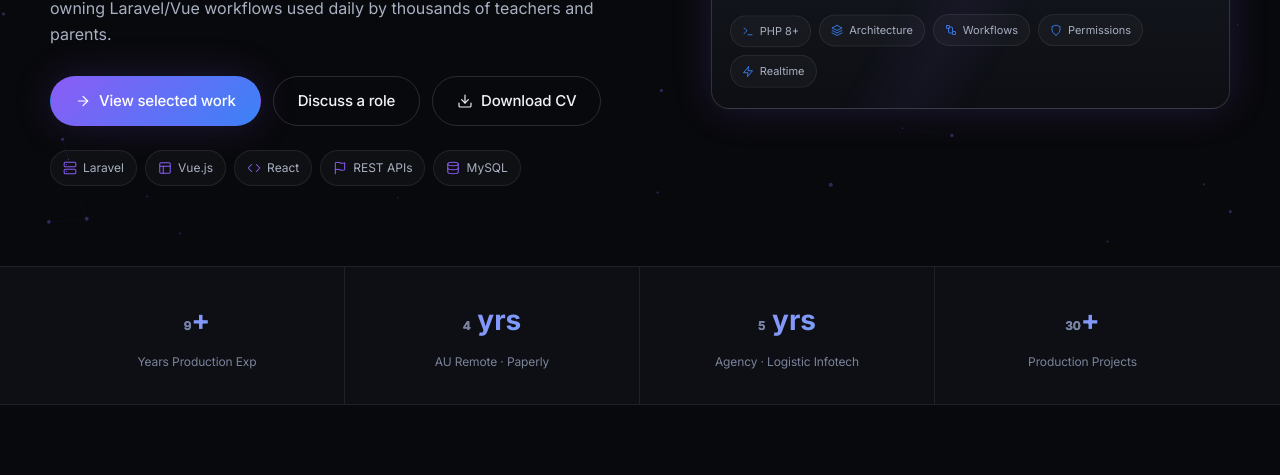
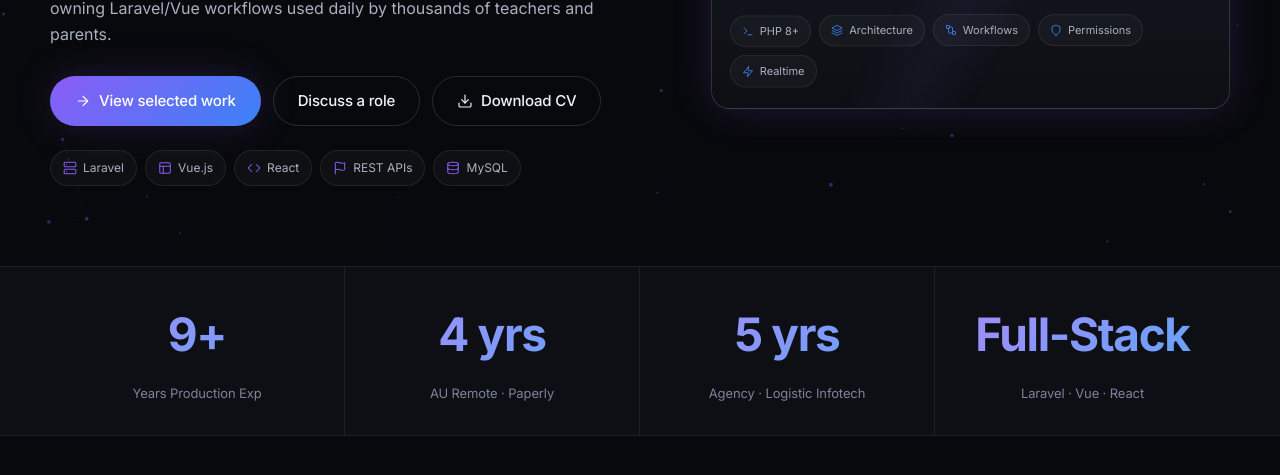
Before and after one commit to JayKaneriya/JayKaneriya.github.io, a plain HTML site: page index.html in a window 1280 px wide. Shown: the part 421-896 px from the top of the page. Drawn offline with Linux system fonts and the light colour scheme.

Commit message:
sonet changes

```diff
--- a/index.html
+++ b/index.html
@@ -244,8 +244,8 @@ section[id]{scroll-margin-top:var(--nav-h)}
 .cred-item{padding:30px 20px;text-align:center;border-right:1px solid var(--line);transition:background .3s}
 .cred-item:last-child{border-right:0}
 .cred-item:hover{background:rgba(139,92,246,.04)}
-.cred-item strong{display:block;font-family:var(--font);font-size:28px;font-weight:700;margin-bottom:4px;background:var(--grad-text);-webkit-background-clip:text;background-clip:text;color:transparent}
-.cred-item span{font-size:12px;color:var(--faint);letter-spacing:-.12px}
+.cred-item strong{display:block;font-family:var(--font);font-size:clamp(32px,4vw,46px);font-weight:800;margin-bottom:6px;letter-spacing:-.03em;background:var(--grad-text);-webkit-background-clip:text;background-clip:text;color:transparent}
+.cred-item span{font-size:13px;color:var(--faint);letter-spacing:-.12px}
 @media(max-width:800px){.cred-inner{grid-template-columns:1fr 1fr}.cred-item{border-bottom:1px solid var(--line)}.cred-item:nth-child(2n){border-right:0}}
 
 /* ==========================================================================
@@ -352,6 +352,12 @@ section[id]{scroll-margin-top:var(--nav-h)}
 .skill-chips span.primary{color:var(--ink);border-color:rgba(139,92,246,.4);background:var(--accent-soft)}
 .skill-note{margin-top:20px;font-size:13px;color:var(--faint)}
 .skill-note strong{color:var(--purple);font-weight:600}
+/* AI tools chip style */
+.skill-chips span.ai{color:#34d399;border-color:rgba(52,211,153,.35);background:rgba(52,211,153,.08)}
+.skill-chips span.ai:hover{border-color:rgba(52,211,153,.6);background:rgba(52,211,153,.14)}
+.ai-group{border-color:rgba(52,211,153,.25)!important}
+.ai-group:hover{border-color:rgba(52,211,153,.5)!important;box-shadow:0 0 28px rgba(52,211,153,.12)!important}
+.ai-group h3{color:var(--green)!important}
 
 /* ==========================================================================
    13. Education
@@ -479,6 +485,7 @@ footer a:hover{color:var(--purple)}
   <symbol id="i-globe" viewBox="0 0 24 24"><circle cx="12" cy="12" r="10"/><line x1="2" y1="12" x2="22" y2="12"/><path d="M12 2a15.3 15.3 0 0 1 4 10 15.3 15.3 0 0 1-4 10 15.3 15.3 0 0 1-4-10 15.3 15.3 0 0 1 4-10z"/></symbol>
   <symbol id="i-check" viewBox="0 0 24 24"><polyline points="20 6 9 17 4 12"/></symbol>
   <symbol id="i-chevup" viewBox="0 0 24 24"><polyline points="18 15 12 9 6 15"/></symbol>
+  <symbol id="i-spark" viewBox="0 0 24 24"><path d="M12 3.5 13.9 9l5.6 2-5.6 2-1.9 5.5L10.1 13l-5.6-2 5.6-2 1.9-5.5Z"/><path d="M18.5 3.5v3M20 5h-3"/></symbol>
   <symbol id="i-menu" viewBox="0 0 24 24"><line x1="4" y1="7" x2="20" y2="7"/><line x1="4" y1="12" x2="20" y2="12"/><line x1="4" y1="17" x2="20" y2="17"/></symbol>
   <symbol id="i-close" viewBox="0 0 24 24"><line x1="18" y1="6" x2="6" y2="18"/><line x1="6" y1="6" x2="18" y2="18"/></symbol>
   <symbol id="i-phone" viewBox="0 0 24 24"><path d="M22 16.92v3a2 2 0 0 1-2.18 2 19.79 19.79 0 0 1-8.63-3.07 19.5 19.5 0 0 1-6-6 19.79 19.79 0 0 1-3.07-8.67A2 2 0 0 1 4.11 2h3a2 2 0 0 1 2 1.72c.13.81.36 1.6.68 2.35a2 2 0 0 1-.45 2.11L8.09 9.91a16 16 0 0 0 6 6l1.27-1.27a2 2 0 0 1 2.11-.45c.75.32 1.54.55 2.35.68A2 2 0 0 1 22 16.92z"/></symbol>
@@ -566,10 +573,10 @@ footer a:hover{color:var(--purple)}
 <!-- ===== CREDIBILITY BAR ===== -->
 <div class="cred" aria-label="Key stats">
   <div class="wrap cred-inner">
-    <div class="cred-item"><strong><span class="counter" data-target="9">0</span>+</strong><span>Years Production Exp</span></div>
-    <div class="cred-item"><strong><span class="counter" data-target="4">0</span> yrs</strong><span>AU Remote · Paperly</span></div>
-    <div class="cred-item"><strong><span class="counter" data-target="5">0</span> yrs</strong><span>Agency · Logistic Infotech</span></div>
-    <div class="cred-item"><strong><span class="counter" data-target="30">0</span>+</strong><span>Production Projects</span></div>
+    <div class="cred-item" data-count="9" data-suffix="+"><strong>9+</strong><span>Years Production Exp</span></div>
+    <div class="cred-item" data-count="4" data-suffix=" yrs"><strong>4 yrs</strong><span>AU Remote · Paperly</span></div>
+    <div class="cred-item" data-count="5" data-suffix=" yrs"><strong>5 yrs</strong><span>Agency · Logistic Infotech</span></div>
+    <div class="cred-item"><strong>Full-Stack</strong><span>Laravel · Vue · React</span></div>
   </div>
 </div>
 
@@ -844,8 +851,14 @@ footer a:hover{color:var(--purple)}
           <span class="primary">Agile</span><span>Mentoring</span><span>Code reviews</span><span>Sprint planning</span><span>Client communication</span>
         </div>
       </article>
+      <article class="skill-group reveal-item ai-group">
+        <h3><svg class="icon"><use href="#i-spark"></use></svg> AI-Assisted Development</h3>
+        <div class="skill-chips">
+          <span class="ai primary">Cursor</span><span class="ai primary">Claude</span><span class="ai primary">Antigravity</span><span class="ai primary">ChatGPT</span><span class="ai">AI Code Review</span><span class="ai">Prompt Engineering</span>
+        </div>
+      </article>
     </div>
-    <p class="skill-note reveal"><strong>Highlighted</strong> = primary day-to-day stack</p>
+    <p class="skill-note reveal"><strong>Highlighted</strong> = primary day-to-day stack · <strong style="color:var(--green)">Green</strong> = AI-assisted workflow</p>
   </div>
 </section>
 
@@ -1137,33 +1150,38 @@ footer a:hover{color:var(--purple)}
   }
 
   /* ──────────────────────────── Counter animation ──────────────────────────── */
-  const counters = $$('.counter');
-  if(counters.length){
+  const credCounters = $$('.cred-item[data-count]');
+  if(credCounters.length){
     const counterObs = new IntersectionObserver(entries => {
       entries.forEach(e => {
         if(!e.isIntersecting) return;
         const el = e.target;
-        const target = parseInt(el.dataset.target, 10);
-        if(reduce){
-          el.textContent = target;
+        const strong = el.querySelector('strong');
+        const target = parseInt(el.dataset.count, 10);
+        const suffix = el.dataset.suffix || '';
+        if(reduce || !strong){
+          if(strong) strong.textContent = target + suffix;
           counterObs.unobserve(el);
           return;
         }
         let current = 0;
-        const step = Math.max(1, Math.floor(target / 40));
+        const duration = 1200;
+        const fps = 60;
+        const totalSteps = Math.round(duration / (1000 / fps));
+        const step = target / totalSteps;
         const interval = setInterval(() => {
           current += step;
           if(current >= target){
-            el.textContent = target;
+            strong.textContent = target + suffix;
             clearInterval(interval);
           } else {
-            el.textContent = current;
+            strong.textContent = Math.floor(current) + suffix;
           }
-        }, 40);
+        }, 1000 / fps);
         counterObs.unobserve(el);
       });
-    }, {threshold:.3});
-    counters.forEach(c => counterObs.observe(c));
+    }, {threshold: 0.5});
+    credCounters.forEach(c => counterObs.observe(c));
   }
 
   /* ──────────────────────────── Skill rings ──────────────────────────── */
```
